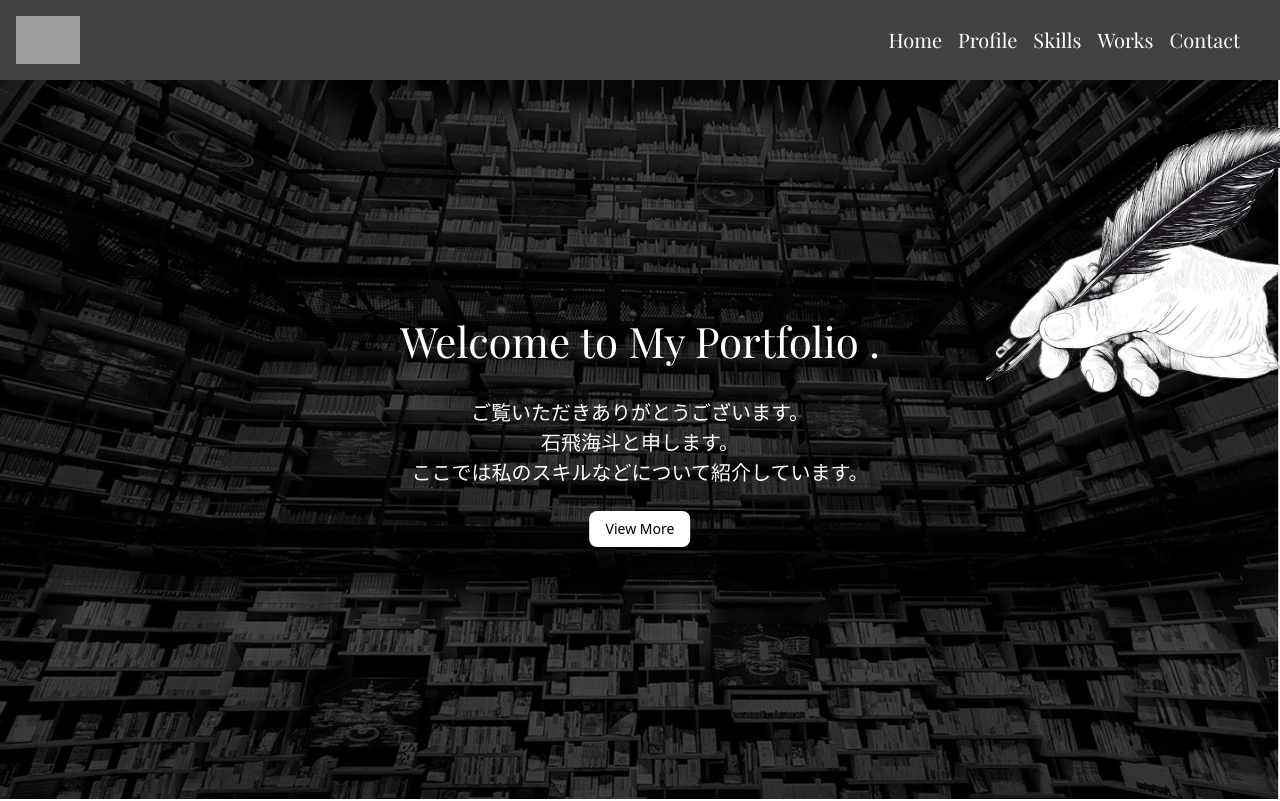
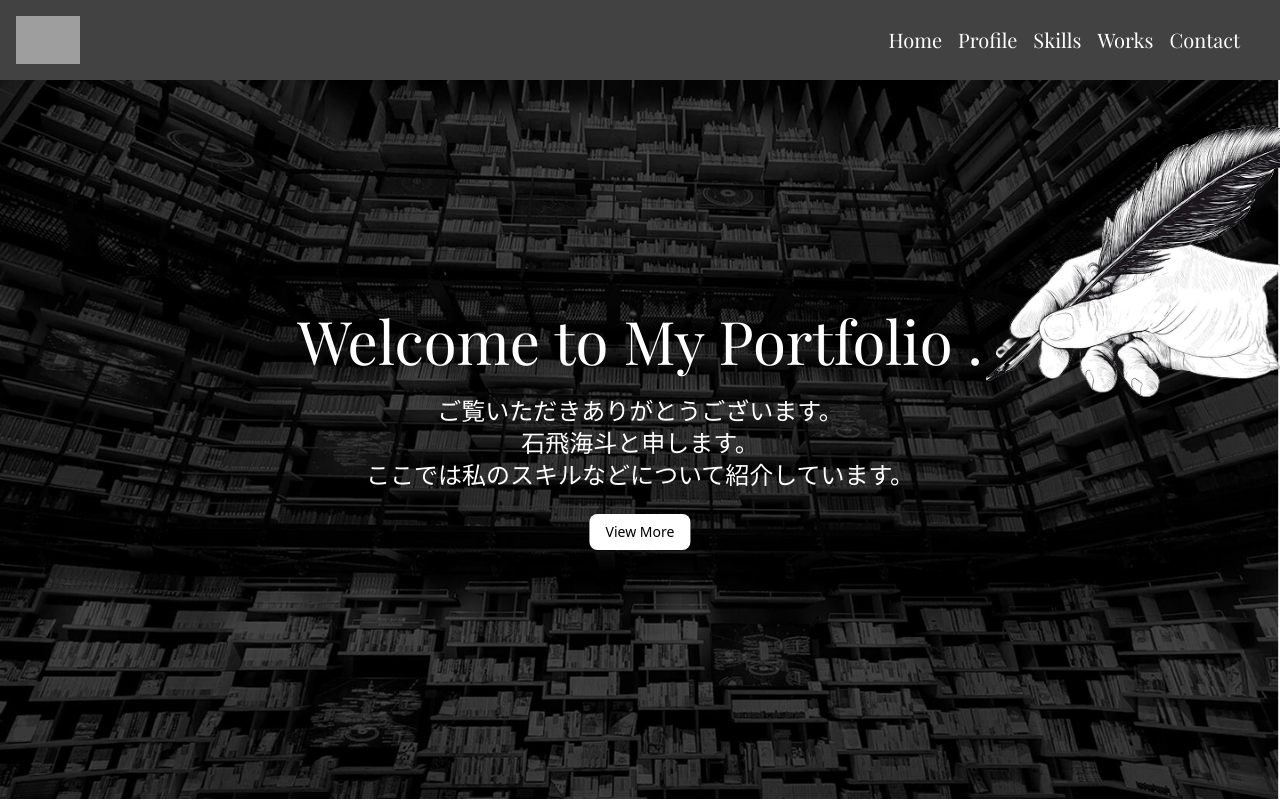
Before and after one commit to kaiteen1003/MyPortforio, a Next.js app: page / in a window 1280 px wide. Shown: the top 801 px of the page. Built offline with nearby package versions, Linux system fonts and the light colour scheme; grey boxes are pictures that could not be loaded.

Commit message:
フェードインの追加と画像の表示形式の変更

```diff
--- a/app/page.tsx
+++ b/app/page.tsx
@@ -1,9 +1,13 @@
+"use client";
+
 import { Button } from "@/components/ui/button";
 import { Playfair_Display } from "next/font/google";
 import Introduce from "./Introduce";
+import Image from "next/image";
 import Skill from "./Skill";
 import Works from "./Works";
 import Contact from "./Contact";
+import { motion } from "framer-motion";
 
 const playfair = Playfair_Display({
   subsets: ["latin"],
@@ -13,29 +17,86 @@ const playfair = Playfair_Display({
 export default function Home() {
   return (
     <div>
-      <div className="relative w-full">
-        <img src="images/Mainbg.png" alt="Main Background" className="h-auto" />
+      {/* メインビジュアル */}
+      <div className="relative w-screen">
+        <Image
+          src="/images/Mainbg.png"
+          alt="Main Background"
+          width={1920}
+          height={1080}
+          className="w-full h-auto object-cover"
+          priority
+        />
         <div className="absolute top-[32%] left-1/2 transform -translate-x-1/2 text-center">
-          <h1
-            className={`${playfair.className} text-white text-[42px]  whitespace-nowrap `}
+          <motion.h1
+            className={`${playfair.className} text-white text-2xl sm:text-3xl md:text-5xl lg:text-6xl whitespace-nowrap`}
+            initial={{ opacity: 0, y: 50 }}
+            animate={{ opacity: 1, y: 0 }}
+            transition={{ duration: 1, delay: 0.2 }}
           >
             Welcome to My Portfolio .
-          </h1>
-          <p className={`${playfair.className} text-white text-[20px] mt-6`}>
+          </motion.h1>
+
+          <motion.p
+            className={`${playfair.className} text-white text-base sm:text-lg md:text-xl lg:text-2xl mt-6`}
+            initial={{ opacity: 0, y: 50 }}
+            animate={{ opacity: 1, y: 0 }}
+            transition={{ duration: 1, delay: 0.5 }}
+          >
             ご覧いただきありがとうございます。
             <br /> 石飛海斗と申します。
             <br />
             ここでは私のスキルなどについて紹介しています。
-          </p>
-          <Button className="bg-white hover:bg-[#434242] text-black  mt-6">
+          </motion.p>
+
+          <motion.div
+            initial={{ opacity: 0, y: 50 }}
+            animate={{ opacity: 1, y: 0 }}
+            transition={{ duration: 1, delay: 0.8 }}
+          >
+            <Button className="bg-white hover:bg-[#434242] text-black mt-6">
               View More
             </Button>
+          </motion.div>
         </div>
       </div>
+
+      {/* フェードイン部分 */}
+      <motion.div
+        initial={{ opacity: 0, x: -100 }}
+        whileInView={{ opacity: 1, x: 0 }}
+        transition={{ duration: 1 }}
+        viewport={{ once: true }}
+      >
         <Introduce />
+      </motion.div>
+
+      <motion.div
+        initial={{ opacity: 0, x: 100 }}
+        whileInView={{ opacity: 1, x: 0 }}
+        transition={{ duration: 1 }}
+        viewport={{ once: true }}
+      >
         <Skill />
+      </motion.div>
+
+      <motion.div
+        initial={{ opacity: 0, x: -100 }}
+        whileInView={{ opacity: 1, x: 0 }}
+        transition={{ duration: 1 }}
+        viewport={{ once: true }}
+      >
         <Works />
+      </motion.div>
+
+      <motion.div
+        initial={{ opacity: 0, x: 100 }}
+        whileInView={{ opacity: 1, x: 0 }}
+        transition={{ duration: 1 }}
+        viewport={{ once: true }}
+      >
         <Contact />
+      </motion.div>
     </div>
   );
 }
```
Lines whose indentation alone changed are shown as unchanged.
